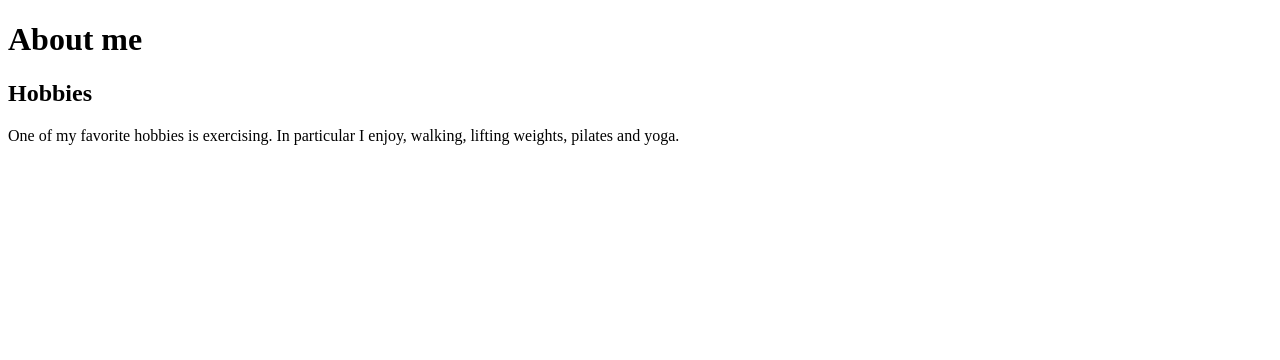
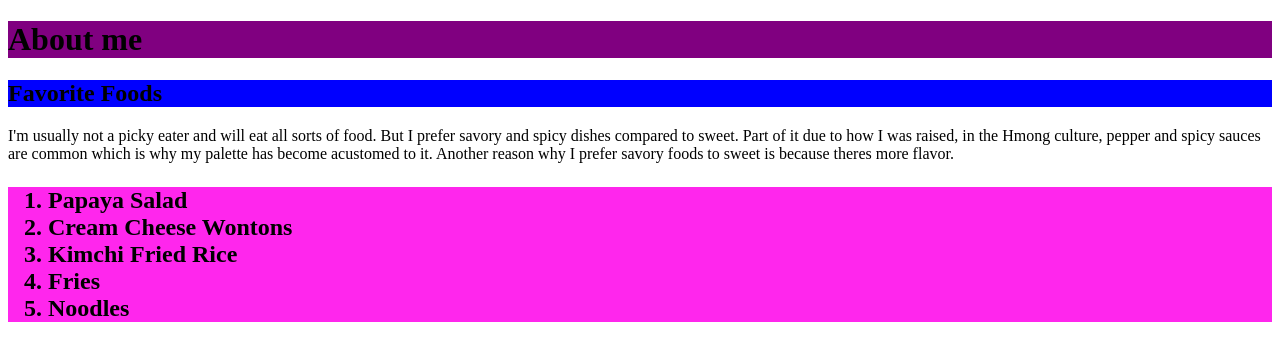
Before and after one commit to cd0746as/cd0746as.github.io, a plain HTML site: page index.html in a window 1280 px wide. Drawn offline with Linux system fonts and the light colour scheme.

Commit message:
Add files via upload

```diff
--- a/index.html
+++ b/index.html
@@ -1,15 +1,26 @@
 <!DOCTYPE html>
 <html>
-<head>
-
-</head>
 
 <body>
+    <h1 style="background-color:purple;">About me</h1>
+        <h2 style="background-color:blue;">Favorite Foods</h2>
+            <div>
+                <p>I'm usually not a picky eater and will eat all sorts of food. But I prefer
+                savory and spicy dishes compared to sweet. Part of it due to how I was raised, in
+                the Hmong culture, pepper and spicy sauces are common which is why my palette has
+                become acustomed to it. Another reason why I prefer savory foods to sweet is
+                because theres more flavor.
+                </p>
+            </div>
 
-    <h1>About me</h1>
-        <h2>Hobbies</h2>
-            <p>One of my favorite hobbies is exercising. In particular I enjoy, walking, lifting weights, pilates and yoga.</p>
-
+        <h2 style="background-color:rgb(255, 38, 237);"Examples:</h2>
+            <ol>
+                <li>Papaya Salad</li>
+                <li>Cream Cheese Wontons</li>
+                <li>Kimchi Fried Rice</li>
+                <li>Fries</li>
+                <li>Noodles</li>
+            </ol>
 </body>
 
 </html>
```
